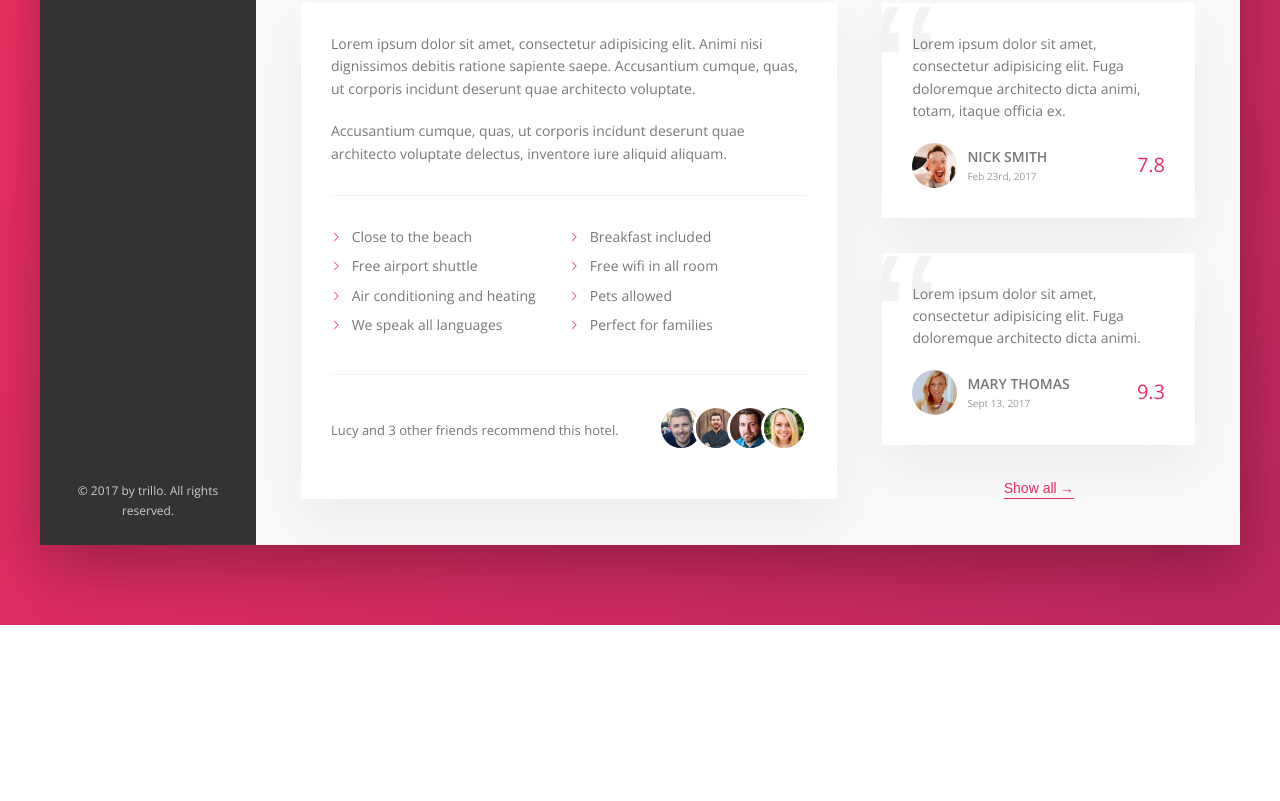
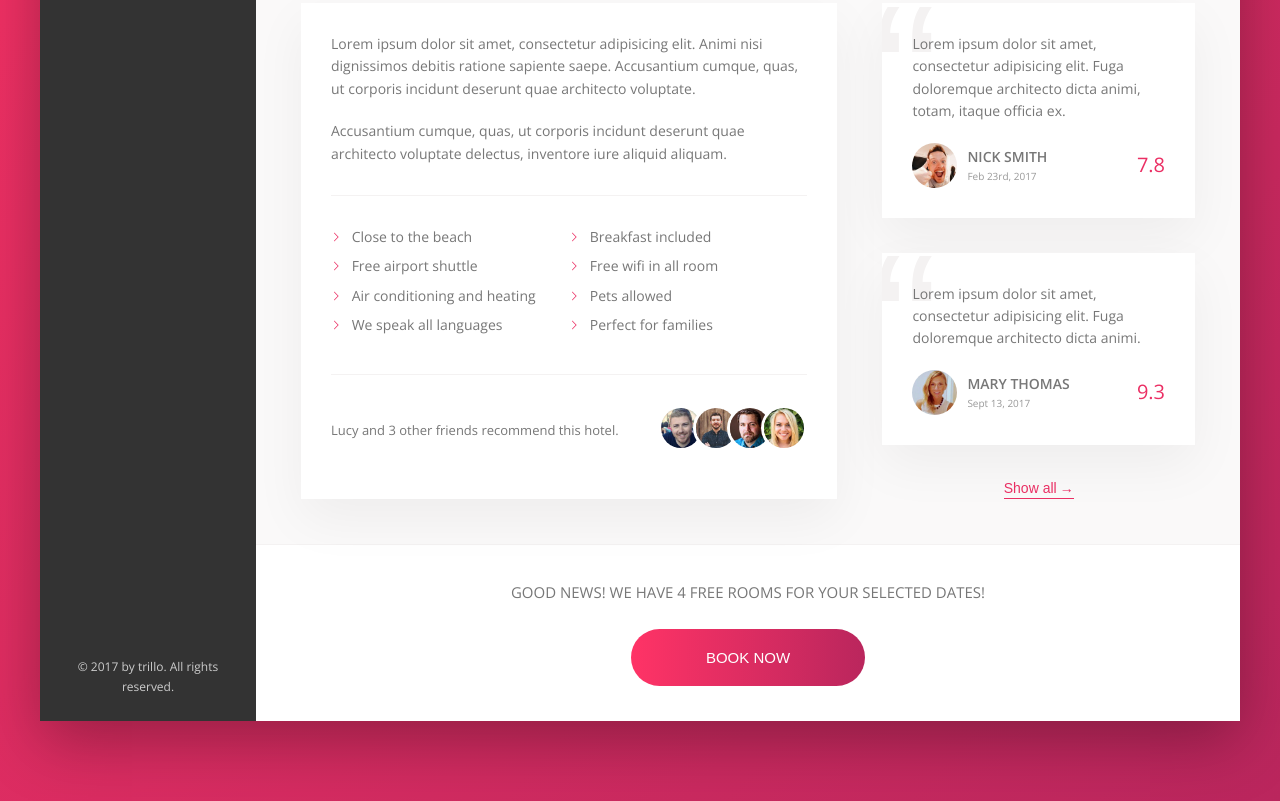
Before and after one commit to annejsize/flexbox-site, a website: page index.html in a window 1280 px wide. Shown: the part 644-1445 px from the top of the page. Before the commit the page ends 1269 px from the top, so only its background shows below. Drawn offline with nearby package versions, Linux system fonts and the light colour scheme.

Commit message:
add button

```diff
--- a/index.html
+++ b/index.html
@@ -213,7 +213,18 @@
                             </figure>
                             <button class="btn-inline">Show all<span>&rarr;</span></button>
                         </div>
+
+                        <div class="cta">
+                            <h2 class="cta__book-now">
+                                GOod news! We have 4 free rooms for your selected dates!
+                            </h2>
+                            <button class="btn">
+                                <span class="btn__visible">Book now</span>
+                                <span class="btn__invisible"> Only 4 rooms left</span>
+                            </button>
                         </div>
+
+                    </div>
 
                 </main>
             </div>
--- a/sass/_components.scss
+++ b/sass/_components.scss
@@ -482,3 +482,66 @@ border-bottom: var(--line);
 
     }
 }
+
+/////////////////
+//// Call to Action
+.cta {
+    padding: 3.5rem 0;
+    text-align: center;
+
+    &__book-now {
+        font-size: 1.5rem;
+        font-weight: 300;
+        text-transform: uppercase;
+        margin-bottom: 2.5rem;
+    }
+}
+
+
+/////////////////
+//// Button
+
+.btn {
+    font-size: 1.5rem;
+    font-weight: 300;
+    text-transform: uppercase;
+    border-radius: 100px;
+    border: none;
+    background-image: linear-gradient(to right, var(--color-primary-light), var(--color-primary-dark));
+    color: #fff;
+    position: relative;
+    overflow: hidden;
+    cursor: pointer;
+
+& > * {
+    height: 100%;
+    width: 100%;
+    display: inline-block;
+    transition: all .2s;
+}
+&__visible {
+    padding: 2rem 7.5rem;
+  }
+
+&__invisible {
+    display: inline-block;
+    position: absolute;
+    left: 0;
+    top: -100%;
+    padding: 2rem 0;
+}
+&:hover {
+    background-image: linear-gradient(to left, var(--color-primary-light), var(--color-primary-dark));
+}
+
+&:hover &__visible{
+    transform: translatey(100%);
+}
+&:hover &__invisible {
+    top: 0;
+}
+&:focus {
+    outline: none;
+    animation: pulsate 1s infinite;
+}
+}
```
Also changed, not shown: css/style.css.
